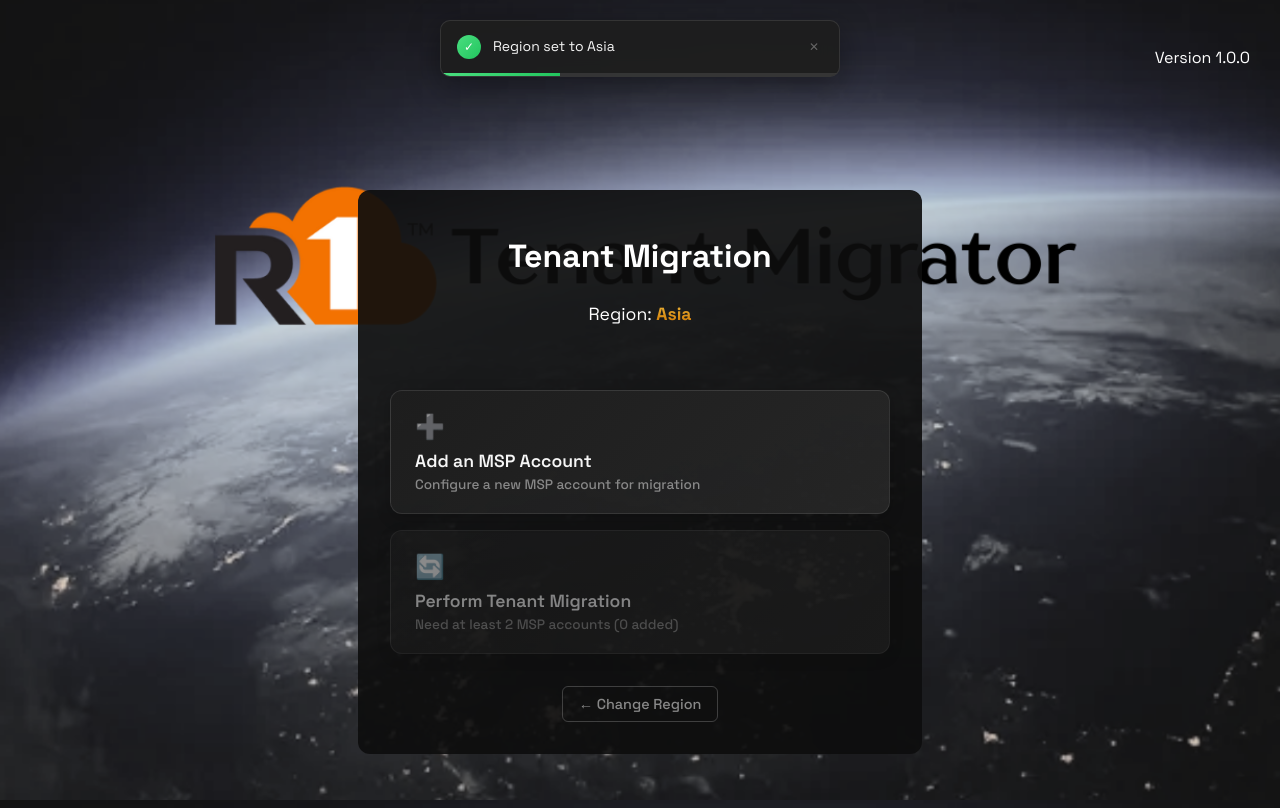
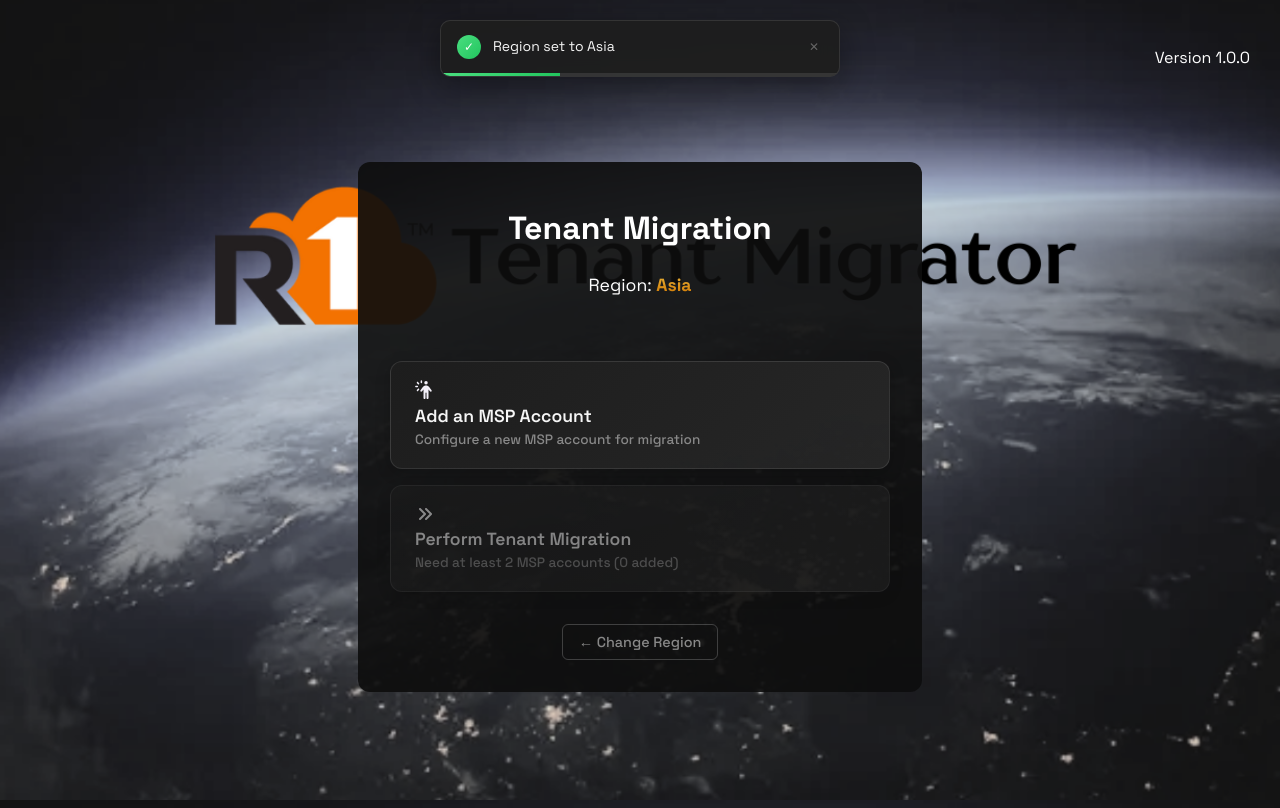
Before and after one commit to Kevin-CNC/R1-Tenant-Migration-Tool, a React (Vite) app in the folder tenantMigration/: page / in a window 1280 px wide. Both pictures are taken after a click on the button "Asia". Built offline with nearby package versions, Linux system fonts and the light colour scheme.

Commit message:
Added new icons and refreshed UI

```diff
--- a/tenantMigration/src/App.css
+++ b/tenantMigration/src/App.css
@@ -112,7 +112,7 @@ button {
   text-align: center;
   background-color: rgba(14, 14, 14, 0.918);
   border-radius: 12px;
-  margin-top: 10vw;
+  margin-top: 3vw;
 }
 
 .setup-page h1 {
@@ -353,6 +353,7 @@ button {
   font-size: 1.1rem;
   font-weight: 600;
   color: #f6f6f6;
+  margin-top: .5vw;
 }
 
 .menu-description {
--- a/tenantMigration/src/App.tsx
+++ b/tenantMigration/src/App.tsx
@@ -10,6 +10,11 @@ import {
   performTenantMigration,
   validateMSPCredentials,
 } from "./services/api";
+
+import { FontAwesomeIcon } from '@fortawesome/react-fontawesome'
+import { faGear, faAnglesRight, faPersonBurst } from '@fortawesome/free-solid-svg-icons'
+
+
 
 function App() {
   const [step, setStep] = useState<AppStep>("region-select");
@@ -88,7 +93,8 @@ function App() {
       toast.success("MSP Account added successfully!");
       setMspForm({ tenantId: "", clientId: "", clientSecret: "" });
       setStep("main-menu");
-    } catch {
+    } catch (error) {
+      console.error("Error adding MSP account:", error);
       toast.error("Failed to add MSP Account. Please try again.");
     } finally {
       setIsLoading(false);
@@ -218,7 +224,7 @@ function App() {
               className="menu-button"
               onClick={() => setStep("add-msp")}
             >
-              <span className="menu-icon">➕</span>
+              <FontAwesomeIcon icon={faPersonBurst} style={{color: "#f3f0f9",}} />
               <span className="menu-text">Add an MSP Account</span>
               <span className="menu-description">
                 Configure a new MSP account for migration
@@ -230,7 +236,7 @@ function App() {
               onClick={() => setStep("tenant-migration")}
               disabled={regionAccounts.length < 2}
             >
-              <span className="menu-icon">🔄</span>
+              <FontAwesomeIcon icon={faAnglesRight} style={{color: "#ffffff",}} />
               <span className="menu-text">Perform Tenant Migration</span>
               <span className="menu-description">
                 {regionAccounts.length < 2
@@ -244,7 +250,7 @@ function App() {
                 className="menu-button secondary"
                 onClick={() => setStep("manage-accounts")}
               >
-                <span className="menu-icon">⚙️</span>
+                <FontAwesomeIcon icon={faGear} style={{color: "#f3f0f9",}} />
                 <span className="menu-text">Manage Accounts</span>
                 <span className="menu-description">
                   {regionAccounts.length} account(s) configured
@@ -482,16 +488,13 @@ function App() {
                       <span className="label">Client ID:</span>
                       <span className="value">{account.clientId}</span>
                     </p>
-                    <p className="account-date">
-                      Added: {account.createdAt.toLocaleDateString()}
-                    </p>
                   </div>
                   <button
                     className="btn-delete"
                     onClick={() => handleDeleteAccount(account.id)}
                     disabled={isLoading}
                   >
-                    🗑️ Delete
+                    Remove
                   </button>
                 </div>
               ))
```
